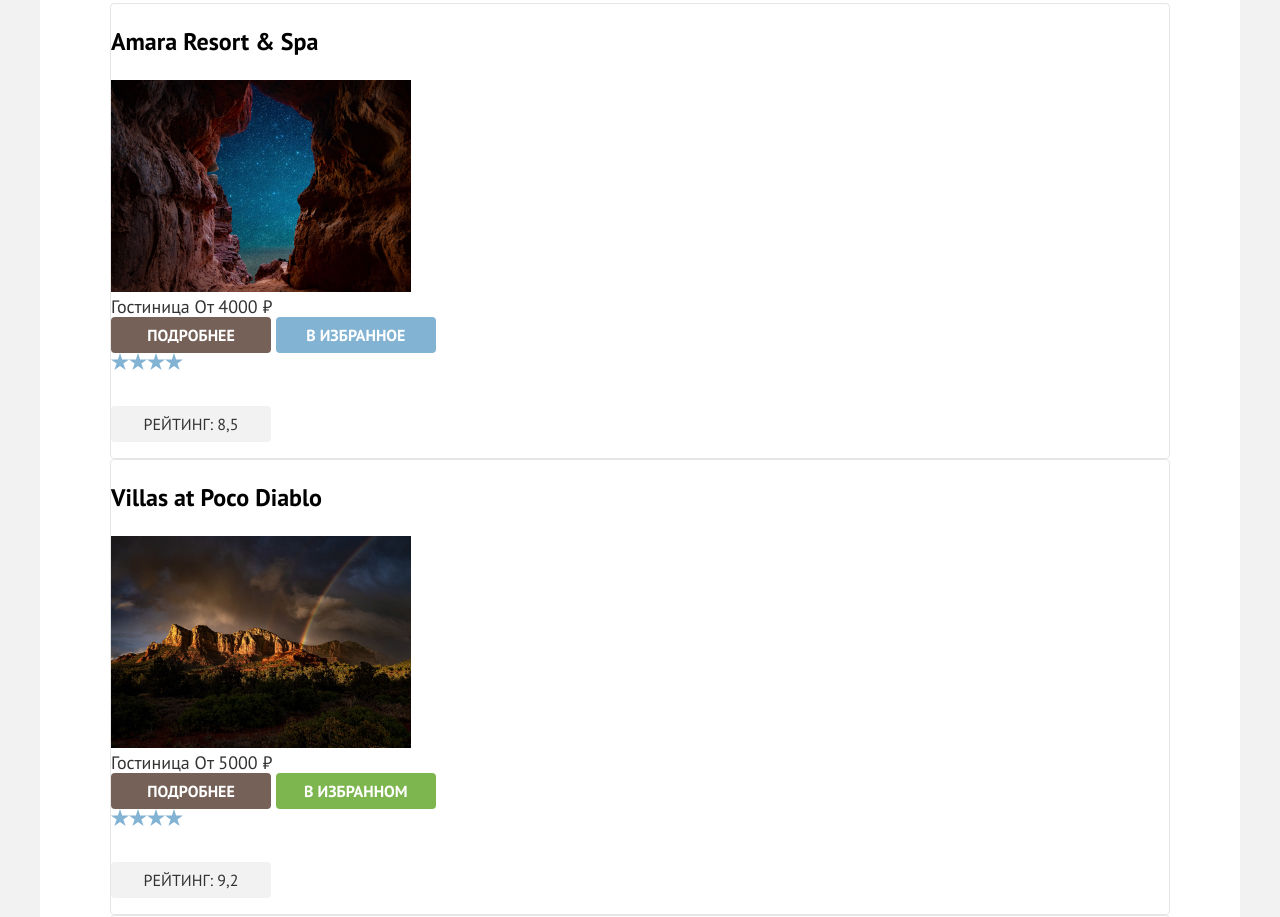
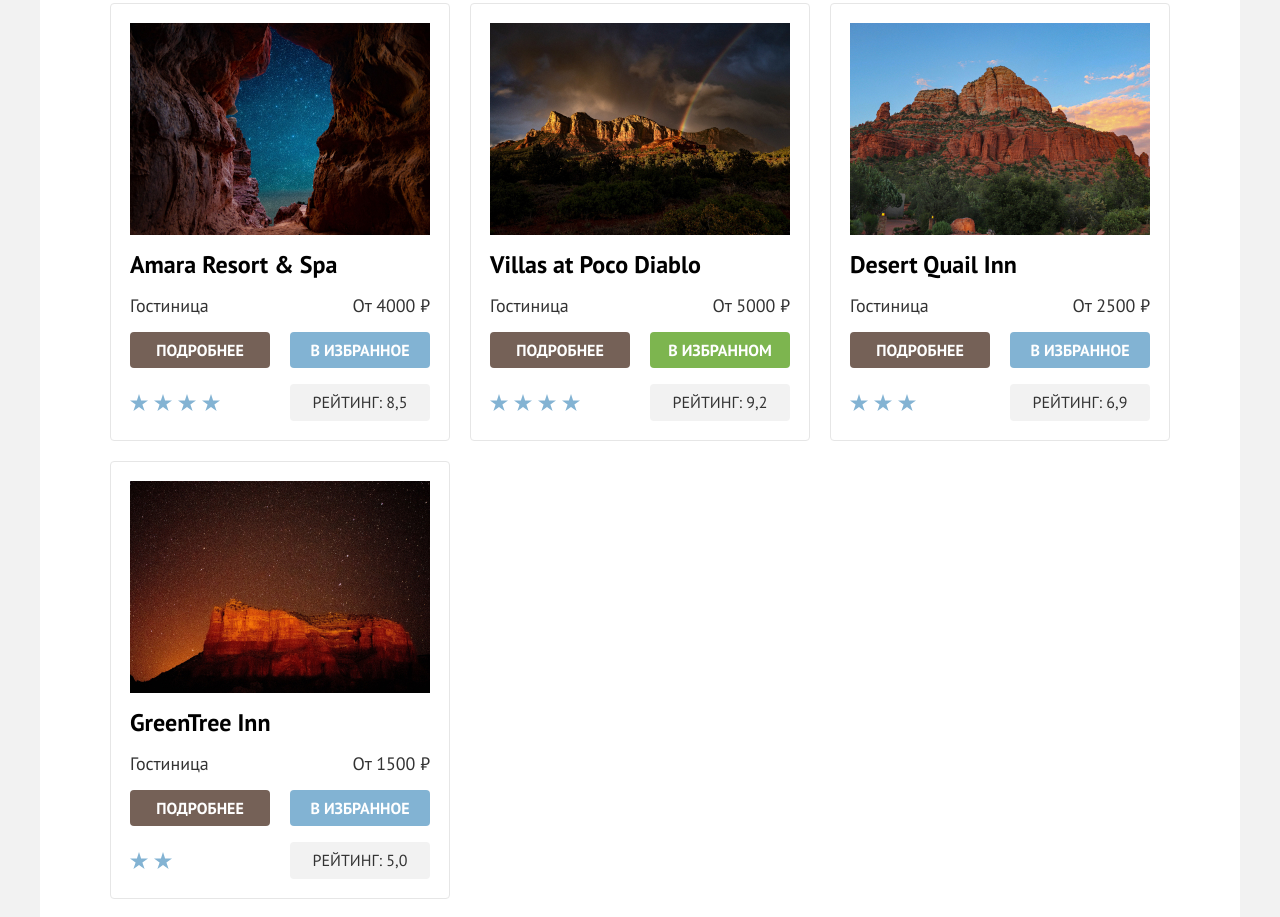
Before and after one commit to htmlacademy-htmlcss/2344963-sedona-37, a plain HTML site: page catalog.html in a window 1280 px wide. Shown: the part 613-1530 px from the top of the page. Drawn offline with Linux system fonts and the light colour scheme.

Commit message:
доделывает сетки

```diff
--- a/catalog.html
+++ b/catalog.html
@@ -229,6 +229,7 @@
           <!-- Карточки отелей -->
           <ul class="hotel-card-list">
             <li class="hotel-card-item">
+              <div class="card-content-wrap">
                 <h3 class="hotel-card-caption">Amara Resort & Spa</h3>
                 <img
                   src="images/catalog/cards/hotel-1.jpg"
@@ -236,12 +237,12 @@
                   height="212"
                   alt="Звездное небо сквозь скалы"
                 />
-              <div class="hotel-info">
-                <span>Гостиница</span>
-                <span>От 4000 ₽</span>
-              </div>
+                <span class="hotel-type">Гостиница</span>
+                <span class="hotel-price">От 4000 ₽</span>
                 <a href="#" class="button hotel-more-link">Подробнее</a>
-              <button class="button favorite" type="button">в избранное</button>
+                <button class="button favorite" type="button">
+                  в избранное
+                </button>
                 <div class="rate-stars four" aria-label="4 звезды">
                   <div class="rate-star"></div>
                   <div class="rate-star"></div>
@@ -249,8 +250,10 @@
                   <span class="rate-star"></span>
                 </div>
                 <p class="button rate">Рейтинг: 8,5</p>
+              </div>
             </li>
             <li class="hotel-card-item">
+              <div class="card-content-wrap">
                 <h3 class="hotel-card-caption">Villas at Poco Diablo</h3>
                 <img
                   src="images/catalog/cards/hotel-2.jpg"
@@ -258,10 +261,8 @@
                   height="212"
                   alt="радуга на фоне скал"
                 />
-              <div class="hotel-info">
-                <span>Гостиница</span>
-                <span>От 5000 ₽</span>
-              </div>
+                <span class="hotel-type">Гостиница</span>
+                <span class="hotel-price">От 5000 ₽</span>
                 <a href="#" class="button hotel-more-link">Подробнее</a>
                 <button class="button favorite selected" type="button">
                   в избранном
@@ -273,8 +274,10 @@
                   <span class="rate-star"></span>
                 </div>
                 <p class="button rate">Рейтинг: 9,2</p>
+              </div>
             </li>
             <li class="hotel-card-item">
+              <div class="card-content-wrap">
                 <h3 class="hotel-card-caption">Desert Quail Inn</h3>
                 <img
                   src="images/catalog/cards/hotel-3.jpg"
@@ -282,24 +285,24 @@
                   height="212"
                   alt="скала окруженная зеленью на фоне голубого неба"
                 />
-              <div class="hotel-info">
-                <span>Гостиница</span>
-                <span>От 2500 ₽</span>
-              </div>
-              <div>
+                <span class="hotel-type">Гостиница</span>
+                <span class="hotel-price">От 2500 ₽</span>
+
                 <a href="#" class="button hotel-more-link">Подробнее</a>
                 <button class="button favorite" type="button">
                   в избранное
                 </button>
-              </div>
+
                 <div class="rate-stars three" aria-label="3 звезды">
                   <span class="rate-star"></span>
                   <span class="rate-star"></span>
                   <span class="rate-star"></span>
                 </div>
                 <p class="button rate">Рейтинг: 6,9</p>
+              </div>
             </li>
             <li class="hotel-card-item">
+              <div class="card-content-wrap">
                 <h3 class="hotel-card-caption">GreenTree Inn</h3>
                 <img
                   src="images/catalog/cards/hotel-4.jpg"
@@ -307,17 +310,20 @@
                   height="212"
                   alt="скала на фоне звездного неба"
                 />
-              <div class="hotel-info">
-                <span>Гостиница</span>
-                <span>От 1500 ₽</span>
-              </div>
+
+                <span class="hotel-type">Гостиница</span>
+                <span class="hotel-price">От 1500 ₽</span>
+
                 <a href="#" class="button hotel-more-link">Подробнее</a>
-              <button class="button favorite" type="button">в избранное</button>
+                <button class="button favorite" type="button">
+                  в избранное
+                </button>
                 <div class="rate-stars two" aria-label="2 звезды">
                   <span class="rate-star"></span>
                   <span class="rate-star"></span>
                 </div>
                 <p class="button rate">Рейтинг: 5,0</p>
+              </div>
             </li>
           </ul>
           <hr class="catalog-divider" />
@@ -363,7 +369,8 @@
           <header class="section-header">
             <h2 class="section-header-title">Подпишитесь на рассылку</h2>
             <p class="section-header-text">
-              Только полезная информация и никакого спама, честное бойскаутское!
+              Только полезная информация и никакого спама,<br />
+              честное бойскаутское!
             </p>
           </header>
           <form
@@ -431,10 +438,8 @@
             </a>
           </li>
         </ul>
-
         <h3 class="visually-hidden">Телефон</h3>
         <a class="phone" href="tel:+78128121212">+7 (812) 812-12-12</a>
-
         <h3 class="visually-hidden">Разработчик</h3>
         <a
           class="developer"
--- a/styles/styles.css
+++ b/styles/styles.css
@@ -70,8 +70,8 @@ body {
   background: #756157;
 
   display: inline-block;
-  min-width: 160px;
-  min-height: 36px;
+  width: 140px;
+  height: 36px;
   border: 0;
   border-radius: 4px;
   padding: 8px 0;
@@ -182,6 +182,7 @@ body {
 
 .button.clickbait-link {
   margin: 14px 0 14px 20px;
+  width: 160px;
 }
 
 /* section-header */
@@ -255,8 +256,8 @@ body {
   border: none;
   border-radius: 0 4px 4px 0;
   padding: 8px 0;
-  min-width: 232px;
-  min-height: 52px;
+  width: 232px;
+  height: 52px;
   background-color: #82b3d3;
 }
 
@@ -265,21 +266,9 @@ body {
   background-color: #ffffff;
   padding: 45px 70px 35px;
   display: grid;
-  grid-template-columns: repeat(3, 1fr);
-  column-gap: 28px;
+  grid-template-columns: auto 720px auto;
+  column-gap: 40px;
   align-items: center;
-}
-
-.grid-column.start {
-  justify-self: start;
-}
-
-.grid-column.center {
-  justify-self: center;
-}
-
-.grid-column.end {
-  justify-self: end;
 }
 
 .social-list {
@@ -288,6 +277,8 @@ body {
   list-style: none;
   display: flex;
   flex-wrap: wrap;
+  justify-self: start;
+  justify-content: flex-start;
 }
 
 .social-list-item img {
@@ -300,10 +291,12 @@ body {
   line-height: 40px;
   text-decoration: none;
   color: #000000;
+  justify-self: center;
 }
 
 .developer img {
   display: block;
+  justify-self: end;
 }
 
 /* index.html inner */
@@ -498,8 +491,8 @@ body {
 .button-find-hotel {
   font-size: 20px;
   line-height: 36px;
-  min-width: 376px;
-  min-height: 52px;
+  width: 376px;
+  height: 52px;
   padding: 8px 0;
 }
 
@@ -627,7 +620,6 @@ body {
 .price-from {
   border-radius: 4px 0 0 4px;
   margin-right: 2px;
-
 }
 
 .price-to {
@@ -643,14 +635,14 @@ body {
 .submit-button {
   font-family: "PT Sans", sans-serif;
   background: #82b3d3;
-  min-width: 191px;
+  width: 191px;
   margin-bottom: 32px;
 }
 
 .reset-button {
   font-family: "PT Sans", sans-serif;
   background: none;
-  min-width: 191px;
+  width: 191px;
 }
 
 /* catalog */
@@ -737,28 +729,49 @@ body {
   margin: 0;
   padding: 0;
   list-style: none;
+  display: grid;
+  grid-template-columns: repeat(3, 340px);
+  gap: 20px;
   margin-bottom: 40px;
 }
 
 .hotel-card-item {
   border-radius: 4px;
   border: 1px solid #e6e6e6;
+  min-height: 438px;
+}
+
+.card-content-wrap {
+  margin: 0 auto;
+  width: 300px;
+  height: 100%;
+  align-content: center;
+  display: grid;
+  grid-template-columns: 1fr 1fr;
+  column-gap: 20px;
+  row-gap: 16px;
+}
+
+.card-content-wrap img {
+  grid-column: 1 / -1;
+  order: -1;
 }
 
 .hotel-card-caption {
   font-size: 24px;
   line-height: 28px;
   color: #000000;
+  margin: 0;
+  grid-column: 1 / -1;
 }
 
-.hotel-more-link {
-  width: 140px;
+.hotel-price {
+  justify-self: end;
 }
 
 .favorite {
   font-family: "PT Sans", sans-serif;
   background-color: #82b3d3;
-  width: 140px;
 }
 
 .favorite.selected {
@@ -766,23 +779,30 @@ body {
 }
 
 .rate-stars {
-  width: 140px;
-  height: 37px;
   display: flex;
+  flex-wrap: wrap;
 }
 
 .rate-star {
   width: 18px;
   height: 17px;
   background-image: url("../images/catalog/star.svg");
+  background-position: center;
   background-repeat: no-repeat;
   background-size: 18px 17px;
+  align-self: center;
 }
 
-.rate {
+.rate-star:not(:last-child) {
+  margin-right: 6px;
+}
+
+.button.rate {
+  margin: 0;
   font-weight: 400;
   color: #333333;
   background-color: #f2f2f2;
+  height: 37px;
 }
 
 .catalog-divider {
```
Also changed, not shown: index.html (+0 -8 lines). Lines whose indentation alone changed are shown as unchanged.
